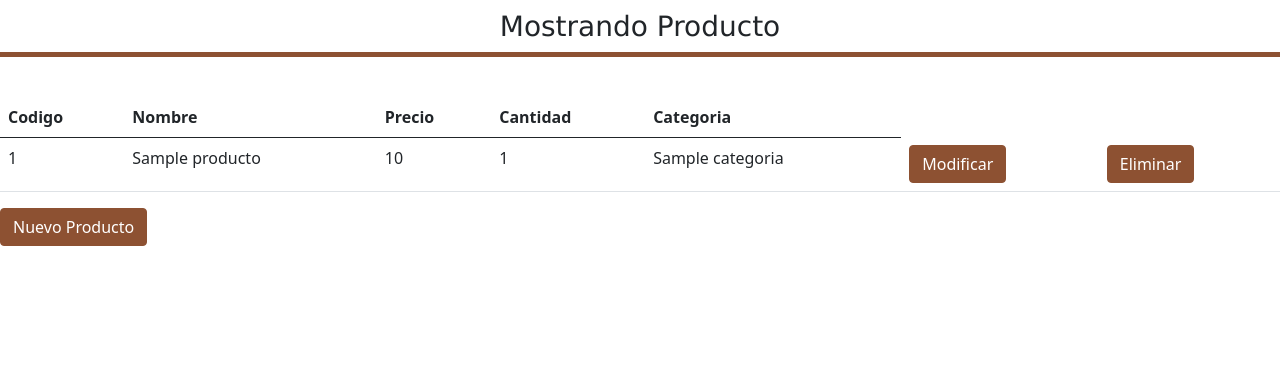
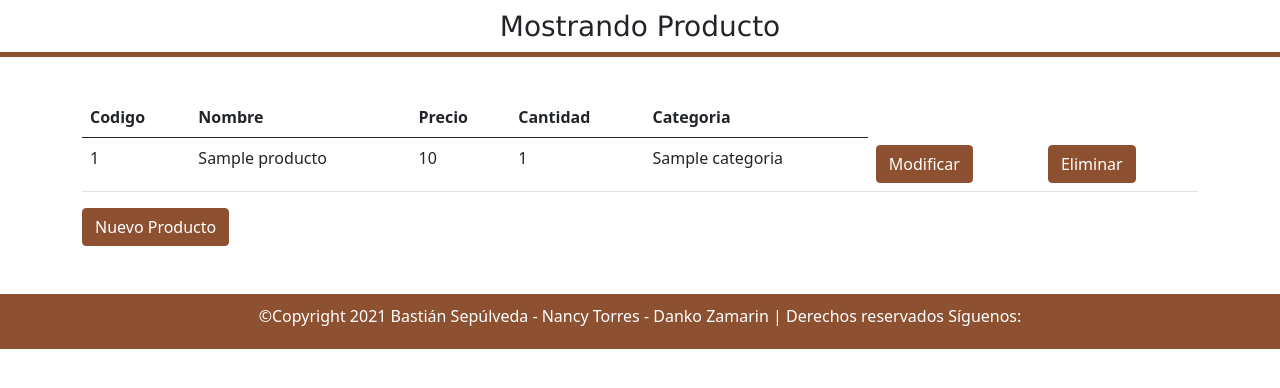
Before and after one commit to bastiSb/Experiencia3Backend_TorresSepulvedaZamarin_006D, a Django app: page /form_ver in a window 1280 px wide. Shown: the part 86-474 px from the top of the page. Run offline with Django 3.2, Linux system fonts and the light colour scheme; tables that the repository leaves empty hold one stand-in row (values such as "Sample post").

Commit message:
6. Mejoras de diseño en Templates

```diff
--- a/Exp3Backend/refugio/templates/Galeria_de_fotos.html
+++ b/Exp3Backend/refugio/templates/Galeria_de_fotos.html
@@ -115,7 +115,7 @@
           </div>
       </div>
 
-      <!-- footer -->
+      <br><br><br>
       <footer class= "container-fluid footer" >
         <p>©Copyright 2021 Bastián Sepúlveda - Nancy Torres - Danko Zamarin | Derechos reservados             Síguenos:
           <i class="fa fa-whatsapp"></i>
--- a/Exp3Backend/refugio/templates/refugio/form_ver.html
+++ b/Exp3Backend/refugio/templates/refugio/form_ver.html
@@ -38,6 +38,7 @@
     <div class="galeria">
         <h3>Mostrando Producto</h3>
         <div class="linea"></div>
+    <div class="container">
     <table class="table">
         <thead>
             <tr>
@@ -67,5 +68,17 @@
 
     </table>
     <a href="{% url 'form_crear' %}" class="btn btn-primary" id="btnprueba">Nuevo Producto</a>
+    <br><br><br>
+    </div>
+    <footer class= "container-fluid footer" >
+        <p>©Copyright 2021 Bastián Sepúlveda - Nancy Torres - Danko Zamarin | Derechos reservados             Síguenos:
+          <i class="fa fa-whatsapp"></i>
+          <i class="fa fa-facebook"></i>
+          <i class="fa fa-envelope"></i>
+          <i class="fa fa-instagram"></i>
+          <i class="fa fa-twitter"></i>
+        </p>
+
+      </footer>
 </body>
 </html>
```
Also changed, not shown: Exp3Backend/refugio/templates/refugio/form_crear.html (+11 -4 lines).
